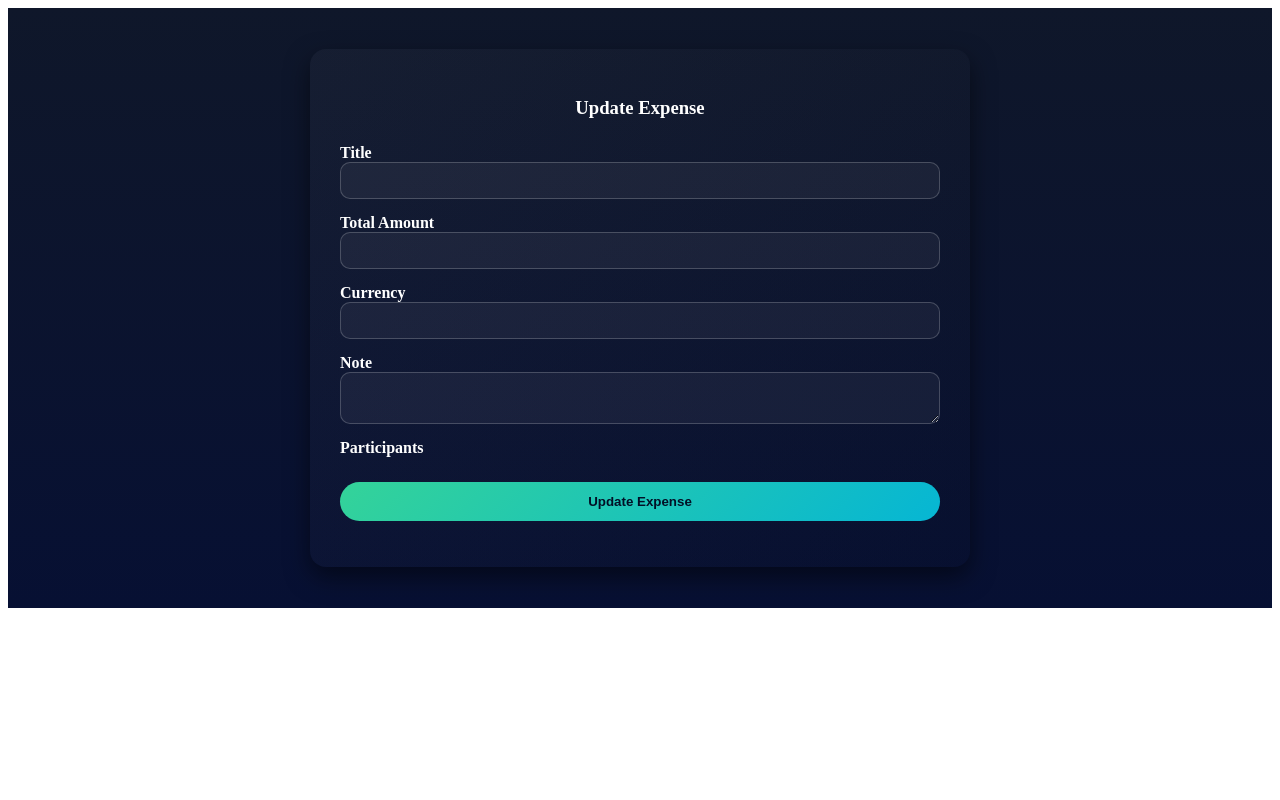
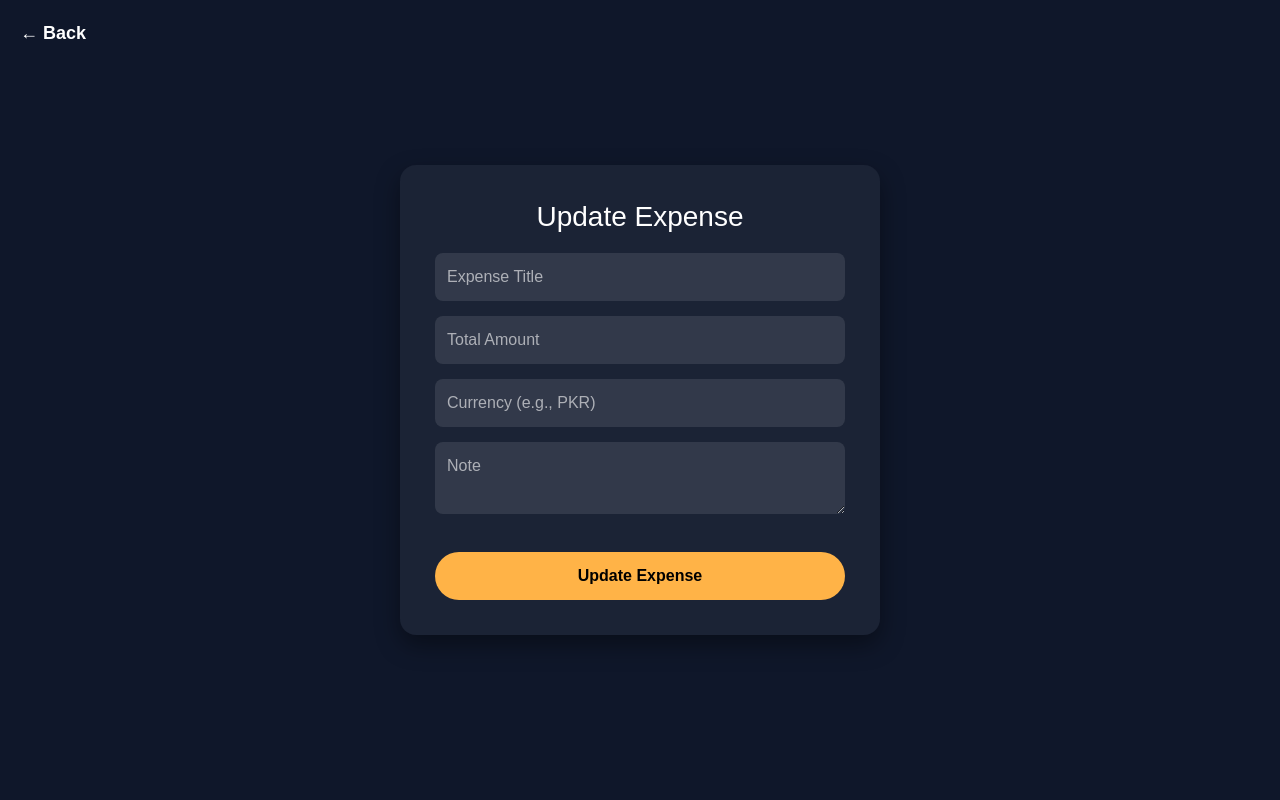
Before and after one commit to muzammil-cs/Splitwise_clone, a Flask app: template templates/update_expense.html in a window 1280 px wide. Run offline with Flask 3, Linux system fonts and the light colour scheme; the template is opened without the code that fills it, so the values that code supplies are empty.

Commit message:
Replaces old files with updated version

```diff
--- a/app.py
+++ b/app.py
@@ -5,7 +5,7 @@ from decimal import Decimal
 import os
 
 from extensions import db, login_manager
-from models import User, Expense, ExpenseParticipant
+from models import User, Expense, ExpenseParticipant, Notification
 
 app = Flask(__name__)
 app.config['SECRET_KEY'] = os.getenv('SECRET_KEY')
@@ -56,7 +56,7 @@ def login():
         if user and user.check_password(password):
             login_user(user)
             flash(f"Welcome {user.username}, you logged in successfully", "success")
-            return redirect(url_for('home'))
+            return redirect(url_for('dashboard'))
         else:
             flash("Invalid credentials", "danger")
             return redirect(url_for('login'))
@@ -76,8 +76,7 @@ def home():
     recent_expenses = []
     if current_user.is_authenticated:
         recent_expenses = Expense.query.order_by(Expense.id.desc()).limit(5).all()
-    return render_template('home.html', recent_expenses=recent_expenses)
-
+    return redirect(url_for('dashboard'))
 
 
 @app.route('/dashboard')
@@ -122,6 +121,14 @@ def dashboard():
     # Calculate totals
     you_are_owed = sum(p['amount'] for e in paid_expenses for p in e['participants'] if not p['paid'])
     you_owe = sum(o['amount'] for o in owes_expenses if not o['paid'])
+
+    unread = Notification.query.filter_by(user_id=current_user.id, read=False).order_by(Notification.created_at.asc()).all()
+    for n in unread:
+
+        flash(n.message, 'info')
+        n.read = True
+    if unread:
+        db.session.commit()
 
     return render_template(
         'dashboard.html',
@@ -242,6 +249,33 @@ def delete_expense(expense_id):
     return render_template('delete_expense.html', expense=expense)
 
 
+@app.route('/expense/<int:expense_id>/remind' , methods = ['POST'])
+@login_required
+def remind_participants(expense_id):
+    expense=Expense.query.get_or_404(expense_id)
+
+    if current_user.id != expense.payer_id:
+        flash("you are not allowed to send notification")
+        return redirect('dashboard')
+    created=0
+    for p in expense.participants:
+
+        if p.user_id == expense.payer_id:
+            continue
+        msg = f"Reminder: please settle your share for '{expense.title}' — amount: {p.amount} {expense.currency}."
+        notif = Notification(user_id=p.user_id, message=msg , read=False)
+        db.session.add(notif)
+        created += 1
+
+    db.session.commit()
+    flash(f"Reminder sent to {created} participant(s).", "success")
+    return redirect(url_for('dashboard'))
+
+
+
+
+
+
 @app.route('/expense/<int:expense_id>/pay', methods=['POST'])
 @login_required
 def mark_paid(expense_id):
--- a/models/__init__.py
+++ b/models/__init__.py
@@ -1,3 +1,4 @@
 from .user import User
 from .expense import Expense
 from .expense_participants import ExpenseParticipant
+from .notification import Notification
--- a/models/user.py
+++ b/models/user.py
@@ -13,6 +13,8 @@ class User(UserMixin, db.Model):
 
     paid_expenses = db.relationship('Expense', back_populates='payer', lazy='dynamic')
     participations = db.relationship('ExpenseParticipant', back_populates='user', lazy='dynamic')
+    notifications = db.relationship('Notification', back_populates='user', lazy='dynamic', cascade='all, delete-orphan')
+
 
     def set_password(self, password):
         self.password_hash = generate_password_hash(password)
--- a/templates/update_expense.html
+++ b/templates/update_expense.html
@@ -1,75 +1,151 @@
+<!DOCTYPE html>
+<html lang="en">
+<head>
+    <meta charset="UTF-8">
+    <meta name="viewport" content="width=device-width, initial-scale=1.0">
+    <title>Update Expense</title>
+
+    <link href="https://cdn.jsdelivr.net/npm/bootstrap@5.3.2/dist/css/bootstrap.min.css" rel="stylesheet">
+
+    <style>
+        /* Full page consistent background */
+        body {
+            margin: 0;
+            min-height: 100vh;
+            font-family: 'Poppins', sans-serif;
+            background: #0f172a;
+            color: white;
+        }
+
+        .card-container {
+            display: flex;
+            justify-content: center;
+            align-items: center;
+            min-height: 100vh;
+            padding: 20px;
+            position: relative;
+        }
+
+        .card-inner {
+            background: rgba(255,255,255,0.05);
+            border-radius: 16px;
+            padding: 35px;
+            max-width: 480px;
+            width: 100%;
+            box-shadow: 0px 10px 25px rgba(0,0,0,0.4);
+        }
+
+        h3 {
+            text-align: center;
+            margin-bottom: 20px;
+        }
+
+        input, textarea {
+            width: 100%;
+            border: none;
+            outline: none;
+            border-radius: 8px;
+            margin-bottom: 15px;
+            padding: 12px;
+            background: rgba(255,255,255,0.10);
+            color: #fff;
+        }
+
+        input::placeholder, textarea::placeholder {
+            color: rgba(255,255,255,0.6);
+        }
+
+        .btn-custom {
+            width: 100%;
+            padding: 12px;
+            border: none;
+            border-radius: 999px;
+            background: #ffb347;
+            font-weight: bold;
+            color: #000;
+            cursor: pointer;
+        }
+
+        .btn-custom:hover {
+            opacity: 0.9;
+        }
+
+        .flash-message {
+            padding: 10px 18px;
+            border-radius: 10px;
+            font-weight: 600;
+            margin-bottom: 10px;
+            color: #fff;
+        }
+
+        /* Back button */
+        .back-btn {
+            position: absolute;
+            top: 20px;
+            left: 20px;
+            color: #fff;
+            text-decoration: none;
+            font-size: 18px;
+            font-weight: bold;
+        }
+
+        .form-check-label {
+            color: #fff;
+        }
+    </style>
+</head>
+<body>
+
+    <!-- Flash Messages -->
     {% with messages = get_flashed_messages(with_categories=true) %}
     {% if messages %}
     <div style="position: fixed; top: 20px; right: 20px; z-index: 9999;">
         {% for category, message in messages %}
-            {% set bg_color = '' %}
-            {% if category == 'success' %}
-            {% set bg_color = 'linear-gradient(135deg, #34d399, #06b6d4)' %}
-            {% elif category == 'danger' %}
-            {% set bg_color = 'linear-gradient(135deg, #ff5f6d, #ffc371)' %}
-            {% endif %}
-            <div class="flash-message" style="background: '{{ bg_color }}';">
+            {% set bg_color = 'linear-gradient(135deg, #34d399, #06b6d4)' if category=='success' else 'linear-gradient(135deg, #ff5f6d, #ffc371)' %}
+            <div class="flash-message" style="background: {{ bg_color }};">
                 {{ message }}
             </div>
-
         {% endfor %}
     </div>
     {% endif %}
     {% endwith %}
 
-<div style="display:flex; justify-content:center; align-items:center; min-height:70vh; background: linear-gradient(180deg, #0f172a 0%, #071033 100%); padding:20px;">
-  <div style="background: linear-gradient(135deg, rgba(255,255,255,0.03), rgba(0,0,0,0.05)); border-radius:16px; padding:30px; width:100%; max-width:600px; box-shadow:0 10px 25px rgba(0,0,0,0.5);">
 
-    <h3 style="color:#fff; text-align:center; margin-bottom:25px;">Update Expense</h3>
+    <div class="card-container">
+      <a href="{{ url_for('dashboard') }}" class="back-btn">&#8592; Back</a>
+        <div class="card-inner">
+            <h3>Update Expense</h3>
 
             <form method="POST">
                 <!-- Title -->
-      <div style="margin-bottom:15px;">
-        <label style="color:#fff; font-weight:600;">Title</label>
-        <input type="text" name="title" value="{{ expense.title }}" required
-          style="width:100%; padding:10px; border-radius:10px; border:1px solid rgba(255,255,255,0.2); background: rgba(255,255,255,0.05); color:#fff;">
-      </div>
+                <input type="text" name="title" value="{{ expense.title }}" placeholder="Expense Title" required>
 
                 <!-- Total Amount -->
-      <div style="margin-bottom:15px;">
-        <label style="color:#fff; font-weight:600;">Total Amount</label>
-        <input type="number" step="0.01" name="total_amount" value="{{ expense.total_amount }}" required
-          style="width:100%; padding:10px; border-radius:10px; border:1px solid rgba(255,255,255,0.2); background: rgba(255,255,255,0.05); color:#fff;">
-      </div>
+                <input type="number" step="0.01" name="total_amount" value="{{ expense.total_amount }}" placeholder="Total Amount" required>
 
                 <!-- Currency -->
-      <div style="margin-bottom:15px;">
-        <label style="color:#fff; font-weight:600;">Currency</label>
-        <input type="text" name="currency" value="{{ expense.currency }}"
-          style="width:100%; padding:10px; border-radius:10px; border:1px solid rgba(255,255,255,0.2); background: rgba(255,255,255,0.05); color:#fff;">
-      </div>
+                <input type="text" name="currency" value="{{ expense.currency }}" placeholder="Currency (e.g., PKR)">
 
                 <!-- Note -->
-      <div style="margin-bottom:15px;">
-        <label style="color:#fff; font-weight:600;">Note</label>
-        <textarea name="note" style="width:100%; padding:10px; border-radius:10px; border:1px solid rgba(255,255,255,0.2); background: rgba(255,255,255,0.05); color:#fff;">{{ expense.note }}</textarea>
-      </div>
+                <textarea name="note" placeholder="Note">{{ expense.note }}</textarea>
 
                 <!-- Participants -->
-      <div style="margin-bottom:20px;">
-        <label style="color:#fff; font-weight:600;">Participants</label>
-        <div style="display:flex; flex-wrap:wrap; gap:10px; margin-top:5px;">
                 {% for user in users %}
-            <label style="display:flex; align-items:center; gap:5px; color:#fff;">
-              <input type="checkbox" name="participants" value="{{ user.id }}"
+                    <div class="form-check mb-2">
+                        <input class="form-check-input" type="checkbox" name="participants" value="{{ user.id }}" id="user{{ user.id }}"
                             {% for p in expense.participants %}
                                 {% if p.user_id == user.id %} checked {% endif %}
                             {% endfor %}
-                style="width:18px; height:18px; accent-color:#06b6d4;"
                         >
-              {{ user.username }}
-            </label>
+                        <label class="form-check-label" for="user{{ user.id }}">{{ user.username }}</label>
+                    </div>
                 {% endfor %}
+
+                <!-- Submit -->
+                <button type="submit" class="btn-custom mt-3">Update Expense</button>
+            </form>
         </div>
     </div>
 
-      <!-- Submit -->
-      <button type="submit" style="width:100%; padding:12px; border-radius:999px; font-weight:bold; border:none; background: linear-gradient(135deg, #34d399 0%, #06b6d4 100%); color:#021026; cursor:pointer;">Update Expense</button>
-    </form>
-  </div>
-</div>
+</body>
+</html>
```
Also changed, not shown: models/notification.py (+12 -0 lines), templates/add_expense.html (+45 -46 lines), templates/dashboard.html (+81 -42 lines), templates/delete_expense.html (+111 -15 lines). Lines whose indentation alone changed are shown as unchanged.
